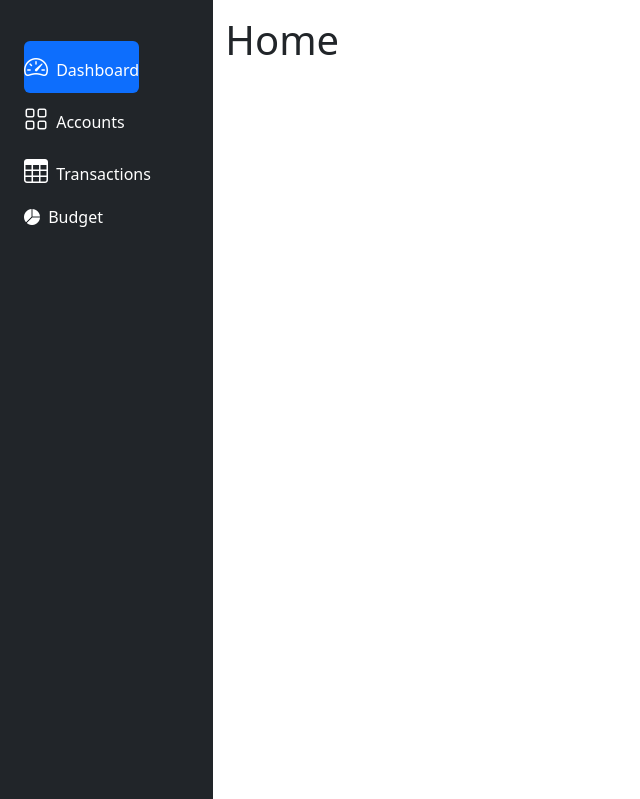
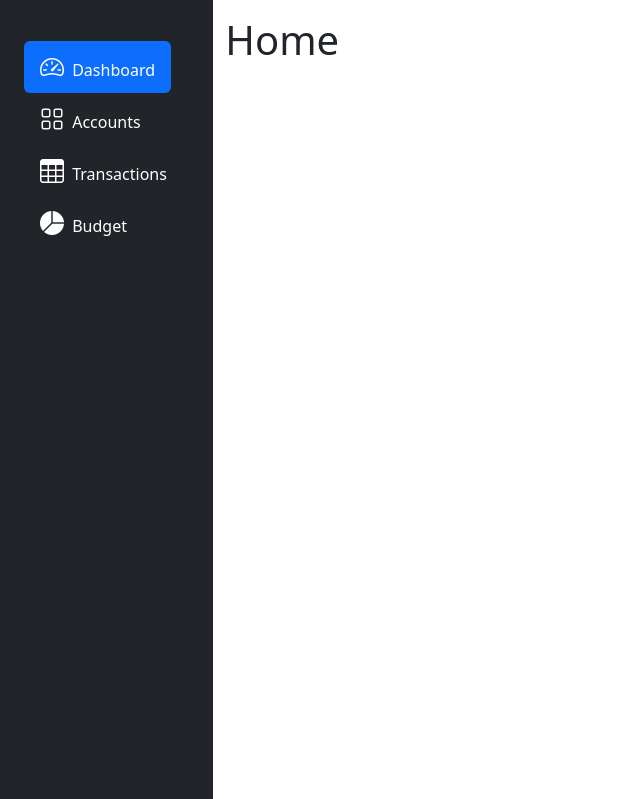
Before and after one commit to isobelmorales/findash, a Django app: page / in a window 1280 px wide. Shown: the part 70-869 px from the top of the page, without its empty margins (0-640 px from the left). Run offline with Django 4.2, Linux system fonts and the light colour scheme.

Commit message:
updates sidebar

```diff
--- a/main_app/templates/base.html
+++ b/main_app/templates/base.html
@@ -20,7 +20,7 @@
                 <div class="col-auto col-md-3 col-xl-2 px-sm-2 px-0 bg-dark">
                     <div class="d-flex flex-column align-items-center align-items-sm-start px-3 pt-2 text-white min-vh-100">
                         <hr>
-                        <ul class="nav nav-pills flex-column mb-sm-auto mb-0 align-items-center align-items-sm-start" id="menu">
+                        <ul class="nav nav-pills flex-column mb-sm-auto mb-0 align-items-center align-items-sm-start nav-fill" id="menu">
                             {% block sidebar %}
                             {% endblock %}
                         </ul>
--- a/main_app/templates/home.html
+++ b/main_app/templates/home.html
@@ -4,29 +4,28 @@
 
 {% block sidebar %}
     <li class="nav-item">
-        <a href="{% url 'home' %}" class="nav-link align-middle px-0 active" aria-current="page">
-            <i class="fs-4 bi-speedometer2"></i> <span class="ms-1 d-none d-sm-inline">Dashboard</span>
+        <a href="{% url 'home' %}" class="nav-link align-middle active" aria-current="page">
+            <i class="fs-4 bi-speedometer2"></i>
+            <span class="ms-1 d-none d-sm-inline">Dashboard</span>
         </a>
     </li>
-    <li>
-        <a href="#submenu1" data-bs-toggle="collapse" class="nav-link px-0 align-middle text-white">
-            <i class="fs-4 bi-grid"></i> <span class="ms-1 d-none d-sm-inline">Accounts</span> </a>
-        <ul class="collapse nav flex-column ms-1" id="submenu1" data-bs-parent="#menu">
-            <li class="w-100">
-                <a href="{% url 'accounts_index' %}" class="nav-link px-0"> <span class="d-none d-sm-inline">Item</span> 1 </a>
-            </li>
-            <li>
-                <a href="#" class="nav-link px-0"> <span class="d-none d-sm-inline">Item</span> 2 </a>
-            </li>
-        </ul>
+    <li class="nav-item">
+        <a href="{% url 'accounts_index' %}" class="nav-link align-middle text-white">
+            <i class="fs-4 bi-grid"></i>
+            <span class="ms-1 d-none d-sm-inline">Accounts</span>
+        </a>
     </li>
-    <li>
-        <a href="{% url 'transactions_index' %}" class="nav-link px-0 align-middle text-white">
-            <i class="fs-4 bi-table"></i> <span class="ms-1 d-none d-sm-inline">Transactions</span></a>
+    <li class="nav-item">
+        <a href="{% url 'transactions_index' %}" class="nav-link align-middle text-white">
+            <i class="fs-4 bi-table"></i>
+            <span class="ms-1 d-none d-sm-inline">Transactions</span>
+        </a>
     </li>
-    <li>
-        <a href="{% url 'budgets_index' %}" class="nav-link px-0 align-middle text-white">
-            <i class="bi bi-pie-chart-fill"></i> <span class="ms-1 d-none d-sm-inline">Budget</span> </a>
+    <li class="nav-item">
+        <a href="{% url 'budgets_index' %}" class="nav-link align-middle text-white">
+            <i class="fs-4 bi-pie-chart-fill"></i>
+            <span class="ms-1 d-none d-sm-inline">Budget</span>
+        </a>
     </li>
 {% endblock %}
 
```
Also changed, not shown: main_app/templates/accounts/index.html (+18 -19 lines), main_app/templates/budgets/index.html (+18 -19 lines), main_app/templates/transactions/index.html (+18 -19 lines).
